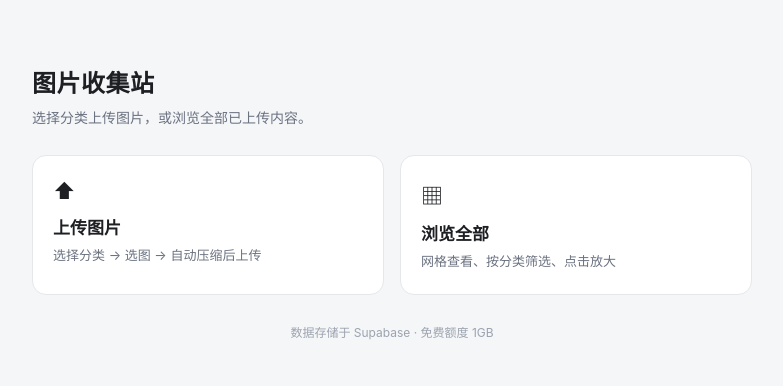
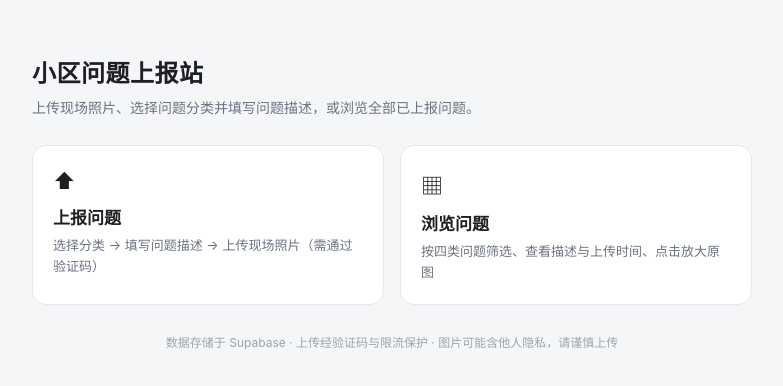
Before and after one commit to ac8186/img-collect-site, a plain HTML site: page index.html in a window 1280 px wide. Shown: the part 198-584 px from the top of the page, without its empty margins (248-1031 px from the left). Drawn offline with Linux system fonts and the light colour scheme.

Commit message:
feat: update index.html (v2 小区问题上报)

```diff
--- a/index.html
+++ b/index.html
@@ -3,7 +3,7 @@
 <head>
 <meta charset="UTF-8">
 <meta name="viewport" content="width=device-width, initial-scale=1.0">
-<title>图片收集站</title>
+<title>小区问题上报站</title>
 <style>
   :root { color-scheme: light dark; }
   * { box-sizing: border-box; }
@@ -36,21 +36,21 @@
 </head>
 <body>
   <div class="wrap">
-    <h1>图片收集站</h1>
-    <p class="sub">选择分类上传图片，或浏览全部已上传内容。</p>
+    <h1>小区问题上报站</h1>
+    <p class="sub">上传现场照片、选择问题分类并填写问题描述，或浏览全部已上报问题。</p>
     <div class="grid">
       <a class="card" href="upload.html">
         <span class="ico">⬆</span>
-        <div class="t">上传图片</div>
-        <div class="d">选择分类 → 选图 → 自动压缩后上传</div>
+        <div class="t">上报问题</div>
+        <div class="d">选择分类 → 填写问题描述 → 上传现场照片（需通过验证码）</div>
       </a>
       <a class="card" href="browse.html">
         <span class="ico">▦</span>
-        <div class="t">浏览全部</div>
-        <div class="d">网格查看、按分类筛选、点击放大</div>
+        <div class="t">浏览问题</div>
+        <div class="d">按四类问题筛选、查看描述与上传时间、点击放大原图</div>
       </a>
     </div>
-    <footer>数据存储于 Supabase · 免费额度 1GB</footer>
+    <footer>数据存储于 Supabase · 上传经验证码与限流保护 · 图片可能含他人隐私，请谨慎上传</footer>
   </div>
 </body>
 </html>
```
